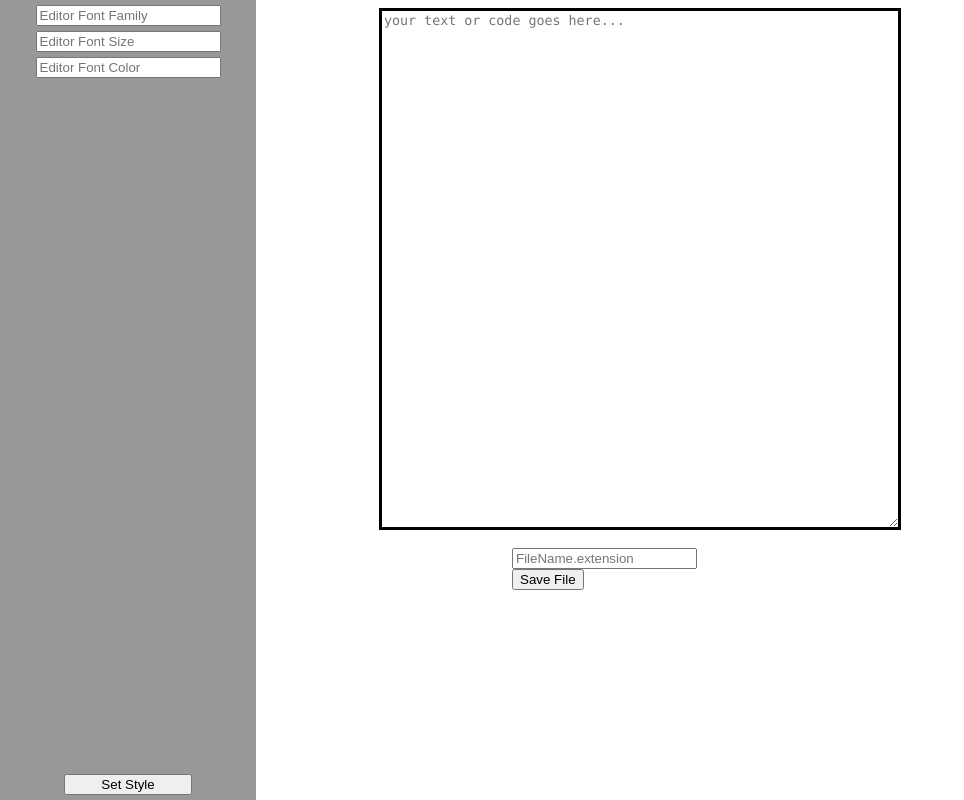
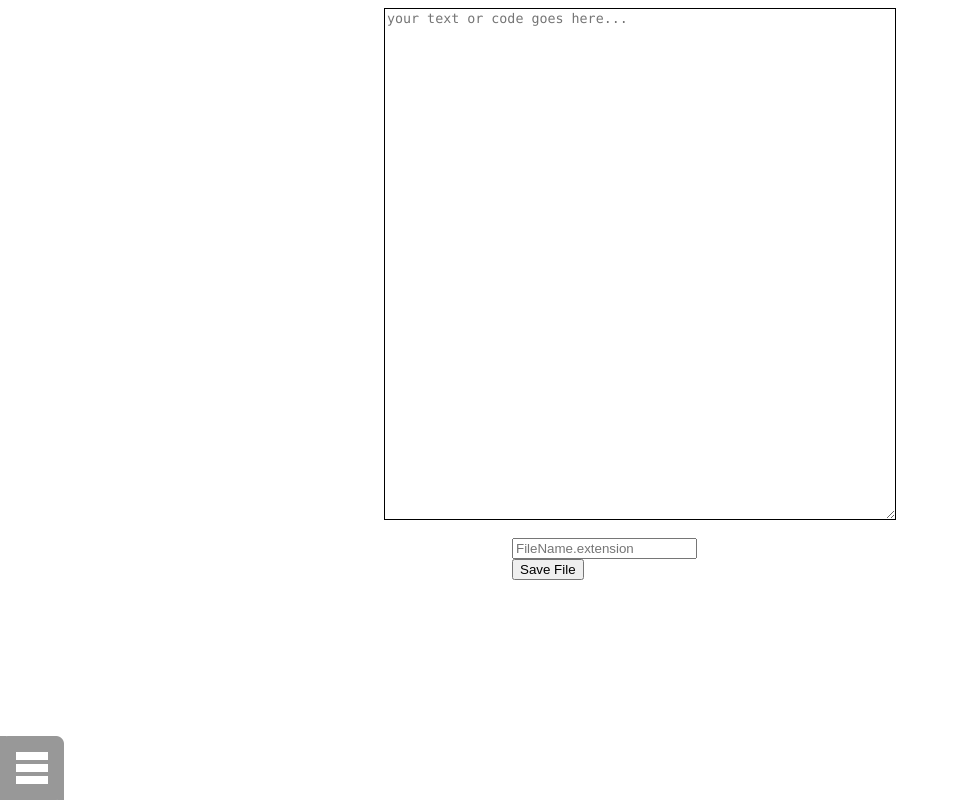
Before and after one commit to Vailfire/codiio, a PHP site: page / in a window 1280 px wide. Shown: the whole page, without its empty margins (0-964 px from the left). Run offline with PHP 8.4, Linux system fonts and the light colour scheme.

Commit message:
More customization and a SLIDER

```diff
--- a/Scripts/Script.js
+++ b/Scripts/Script.js
@@ -25,4 +25,7 @@ function setStyle() {
 
 	var fontColor = document.getElementById("setFontColor").value;
 	document.getElementById("workspace").style.color = fontColor;
+
+	var bgColor = document.getElementById("setBgColor").value;
+	document.getElementById("workspace").style.backgroundColor = bgColor;
 }
--- a/Stylesheets/Styles.css
+++ b/Stylesheets/Styles.css
@@ -1,20 +1,17 @@
-/*
-body {
-margin: auto;
-width: 80%;
-padding: 10px;
-background-color: lightblue;
-border: 3px solid;
+* {
+  box-sizing: border-box;
 }
-*/
+
 #workspace {
   margin: auto;
   display: block;
   width: 512px;
   height: 512px;
-  border: 3px solid;
+  border: 1px solid;
   font-family: monaco;
   border-color: #000000;
+  resize: vertical;
+  overflow: auto;
 }
 
 #downloadArea {
@@ -24,14 +21,32 @@ border: 3px solid;
 
 }
 
+#settingsSlider {
+  position: fixed;
+  bottom: 0;
+  left: 0;
+  width: 64px;
+  height: 64px;
+  transition-duration: 0.5s;
+}
+
 #styleSettings {
   position: fixed;
   top: 0;
   bottom: 0;
-  left: 0px;
+  left: -256px;
   width: 256px;
   text-align: center;
-  background-color: #989898
+  background-color: #989898;
+  transition-duration: 0.5s;
+}
+
+#settingsSlider:hover {
+  left:256px;
+}
+
+#settingsSlider:hover #styleSettings {
+  left: 0px;
 }
 
 #styleButton {
--- a/index.html
+++ b/index.html
@@ -19,13 +19,19 @@
     <button type="button" onclick="downloadText()">Save File</button>
 
   </div>
-  <div id="styleSettings">
-    <input type="text" id="setFontFamily" class="editorOptions" placeholder="Editor Font Family"></input>
+  <div id="settingsSlider">
+    <img src="images/settingsGrabber.png" width="64px" height="64px">
+    <div id="styleSettings">
+      <input type="text" id="setFontFamily" class="editorOptions" placeholder="Editor Font Family"></input>
 
-    <input type="text" id="setFontSize" class="editorOptions" placeholder="Editor Font Size"></input>
+      <input type="text" id="setFontSize" class="editorOptions" placeholder="Editor Font Size"></input>
 
-    <input type="text" id="setFontColor" class="editorOptions" placeholder="Editor Font Color"></input>
-    <button onclick="setStyle()" id="styleButton" class="editorOptions">Set Style</button>
-  </div
+      <input type="text" id="setFontColor" class="editorOptions" placeholder="Editor Font Color"></input>
+
+      <input type="text" id="setBgColor" class="editorOptions" placeholder="Editor Background"></input>
+
+      <button onclick="setStyle()" id="styleButton" class="editorOptions">Set Style</button>
+    </div>
+  </div>
 </body>
 </html>
```
Also changed, not shown: images/settingsGrabber.png (added), 1 other file.
